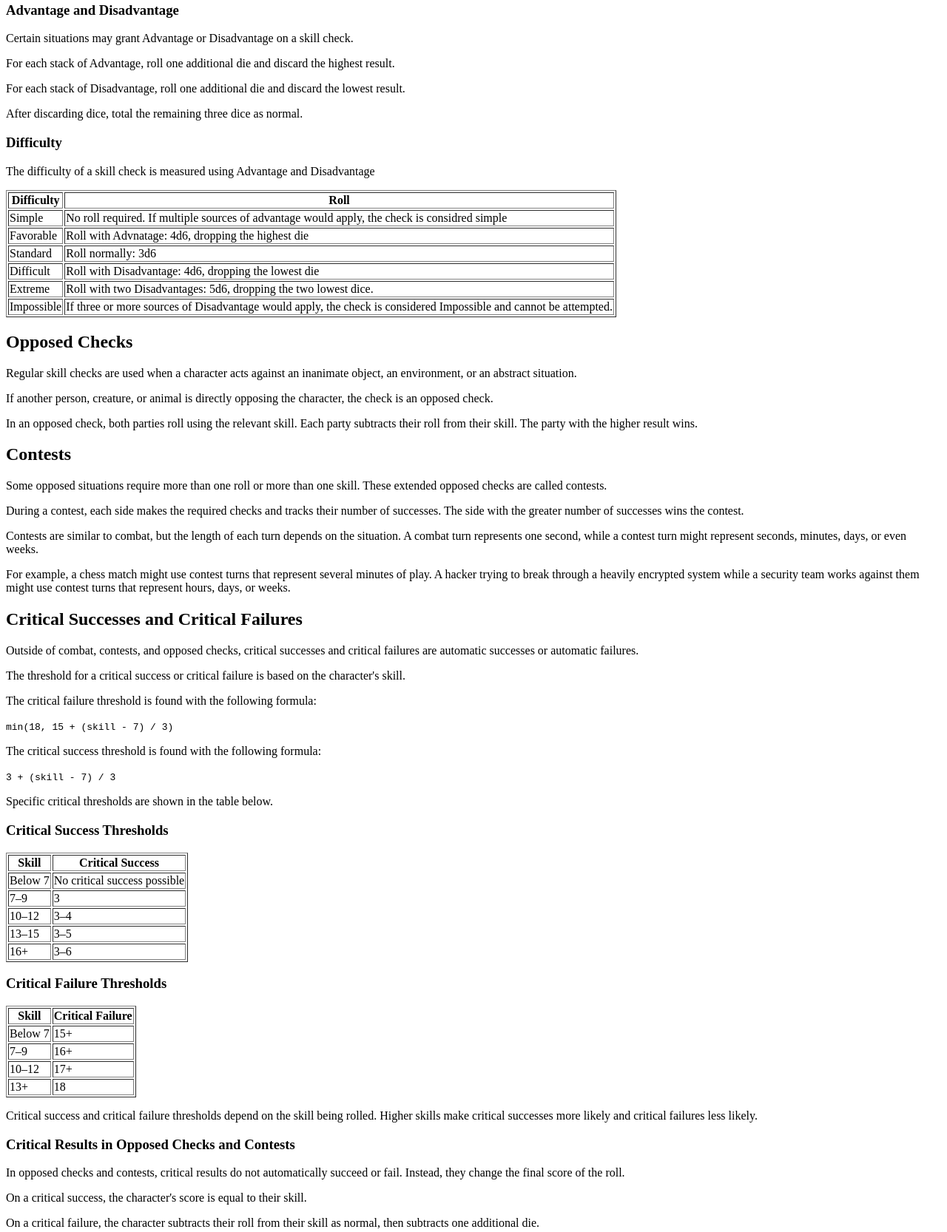
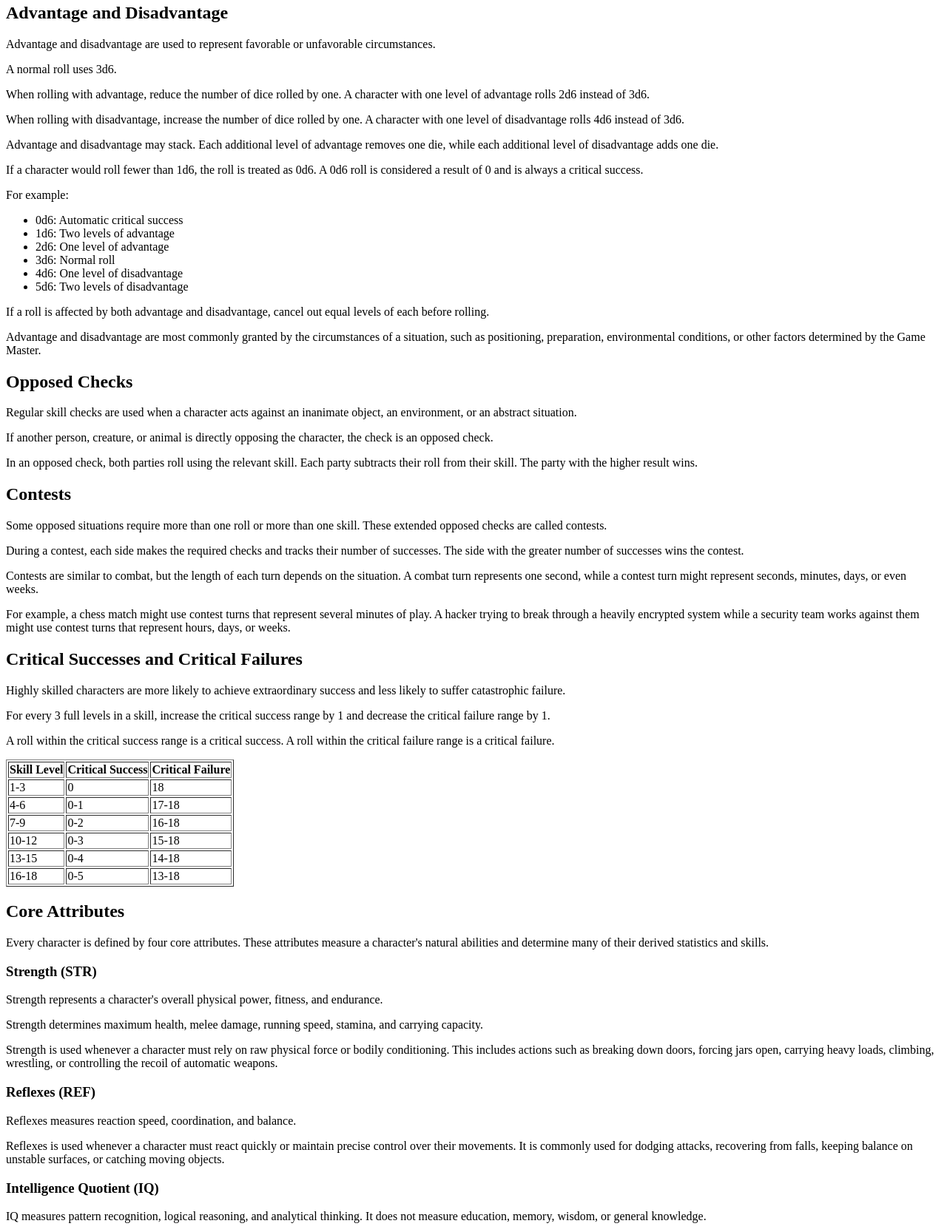
Before and after one commit to KnightlyGoose/gm-toolkit, a plain HTML site: page src/core-rules.html in a window 1280 px wide. Shown: the part 802-2468 px from the top of the page at 74% size. Drawn offline with Linux system fonts and the light colour scheme.

Commit message:
Update advantage/disadvantage and critical hit rules

```diff
--- a/src/core-rules.html
+++ b/src/core-rules.html
@@ -75,77 +75,29 @@
         For opposed rolls, compare the results of <strong>skill-3d6</strong> between the two parties.
     </p>
 
-    <h3>Advantage and Disadvantage</h3>
-    <p>
-        Certain situations may grant Advantage or Disadvantage on a skill check.
-    </p>
-    <p>
-        For each stack of Advantage, roll one additional die and discard the highest result.
-    </p>
+    <h2>Advantage and Disadvantage</h2>
 
-    <p>
-        For each stack of Disadvantage, roll one additional die and discard the lowest result.
-    </p>
+<p>Advantage and disadvantage are used to represent favorable or unfavorable circumstances.</p>
 
-    <p>
-        After discarding dice, total the remaining three dice as normal.
-    </p>
+<p>A normal roll uses 3d6.</p>
 
-    <h3>Difficulty</h3>
-    <p>
-        The difficulty of a skill check is measured using Advantage and Disadvantage
-    </p>
+<p>When rolling with advantage, reduce the number of dice rolled by one. A character with one level of advantage rolls 2d6 instead of 3d6.</p>
 
-    <table border="1">
-        <tr>
-            <th>Difficulty</th>
-            <th>Roll</th>
-        </tr>
+<p>When rolling with disadvantage, increase the number of dice rolled by one. A character with one level of disadvantage rolls 4d6 instead of 3d6.</p>
 
-        <tr>
-            <td>Simple</td>
-            <td>No roll required. If multiple sources of advantage would apply, the check is considred simple</td>
-        </tr>
+<p>Advantage and disadvantage may stack. Each additional level of advantage removes one die, while each additional level of disadvantage adds one die.</p>
 
-        <tr>
-            <td>Favorable</td>
-            <td>
-                Roll with Advnatage: 4d6, dropping the highest die
-            </td>
-        </tr>
+<p>If a character would roll fewer than 1d6, the roll is treated as 0d6. A 0d6 roll is considered a result of 0 and is always a critical success.</p>
 
-        <tr>
-            <td>Standard</td>
-            <td>
-                Roll normally: 3d6
-            </td>
-        </tr>
+<p>For example:</p>
 
-        <tr>
-            <td>Difficult</td>
-            <td>
-                Roll with Disadvantage: 4d6, dropping the lowest die
-            </td>
-        </tr>
+<ul> <li>0d6: Automatic critical success</li> <li>1d6: Two levels of advantage</li> <li>2d6: One level of advantage</li> <li>3d6: Normal roll</li> <li>4d6: One level of disadvantage</li> <li>5d6: Two levels of disadvantage</li> </ul>
 
-        <tr>
-            <td>Extreme</td>
-            <td>
-                Roll with two Disadvantages: 5d6, dropping the two lowest dice.
-            </td>
-        </tr>
+<p>If a roll is affected by both advantage and disadvantage, cancel out equal levels of each before rolling.</p>
 
-        <tr>
-            <td>Impossible</td>
-            <td>
-                If three or more sources of Disadvantage would apply, the check is considered Impossible and cannot be attempted.
-            </td>
-        </tr>
+<p>Advantage and disadvantage are most commonly granted by the circumstances of a situation, such as positioning, preparation, environmental conditions, or other factors determined by the Game Master.</p>
 
-
-    </table>
-
-    <h2>Opposed Checks</h2>
+<h2>Opposed Checks</h2>
 
 <p>
     Regular skill checks are used when a character acts against an inanimate object,
@@ -189,109 +141,13 @@
 
 <h2>Critical Successes and Critical Failures</h2>
 
-<p>
-    Outside of combat, contests, and opposed checks, critical successes and critical
-    failures are automatic successes or automatic failures.
-</p>
+<p>Highly skilled characters are more likely to achieve extraordinary success and less likely to suffer catastrophic failure.</p>
 
-<p>
-    The threshold for a critical success or critical failure is based on the character's skill.
-</p>
+<p>For every 3 full levels in a skill, increase the critical success range by 1 and decrease the critical failure range by 1.</p>
 
-<p>
-    The critical failure threshold is found with the following formula:
-</p>
+<p>A roll within the critical success range is a critical success. A roll within the critical failure range is a critical failure.</p>
 
-<p>
-    <code>min(18, 15 + (skill - 7) / 3)</code>
-</p>
-
-<p>
-    The critical success threshold is found with the following formula:
-</p>
-
-<p>
-    <code>3 + (skill - 7) / 3</code>
-</p>
-
-<p>
-    Specific critical thresholds are shown in the table below.
-</p>
-
-<h3>Critical Success Thresholds</h3>
-
-<table border="1">
-    <tr>
-        <th>Skill</th>
-        <th>Critical Success</th>
-    </tr>
-    <tr>
-        <td>Below 7</td>
-        <td>No critical success possible</td>
-    </tr>
-    <tr>
-        <td>7–9</td>
-        <td>3</td>
-    </tr>
-    <tr>
-        <td>10–12</td>
-        <td>3–4</td>
-    </tr>
-    <tr>
-        <td>13–15</td>
-        <td>3–5</td>
-    </tr>
-    <tr>
-        <td>16+</td>
-        <td>3–6</td>
-    </tr>
-</table>
-
-<h3>Critical Failure Thresholds</h3>
-
-<table border="1">
-    <tr>
-        <th>Skill</th>
-        <th>Critical Failure</th>
-    </tr>
-    <tr>
-        <td>Below 7</td>
-        <td>15+</td>
-    </tr>
-    <tr>
-        <td>7–9</td>
-        <td>16+</td>
-    </tr>
-    <tr>
-        <td>10–12</td>
-        <td>17+</td>
-    </tr>
-    <tr>
-        <td>13+</td>
-        <td>18</td>
-    </tr>
-</table>
-
-<p>
-    Critical success and critical failure thresholds depend on the skill being rolled.
-    Higher skills make critical successes more likely and critical failures less likely.
-</p>
-<h3>Critical Results in Opposed Checks and Contests</h3>
-
-<p>
-    In opposed checks and contests, critical results do not automatically succeed or fail.
-    Instead, they change the final score of the roll.
-</p>
-
-<p>
-    On a critical success, the character's score is equal to their skill.
-</p>
-
-<p>
-    On a critical failure, the character subtracts their roll from their skill as normal,
-    then subtracts one additional die.
-</p>
-
+<table border="1"> <tr> <th>Skill Level</th> <th>Critical Success</th> <th>Critical Failure</th> </tr> <tr> <td>1-3</td> <td>0</td> <td>18</td> </tr> <tr> <td>4-6</td> <td>0-1</td> <td>17-18</td> </tr> <tr> <td>7-9</td> <td>0-2</td> <td>16-18</td> </tr> <tr> <td>10-12</td> <td>0-3</td> <td>15-18</td> </tr> <tr> <td>13-15</td> <td>0-4</td> <td>14-18</td> </tr> <tr> <td>16-18</td> <td>0-5</td> <td>13-18</td> </tr> </table>
 <h2>Core Attributes</h2>
 
 <p>
```
